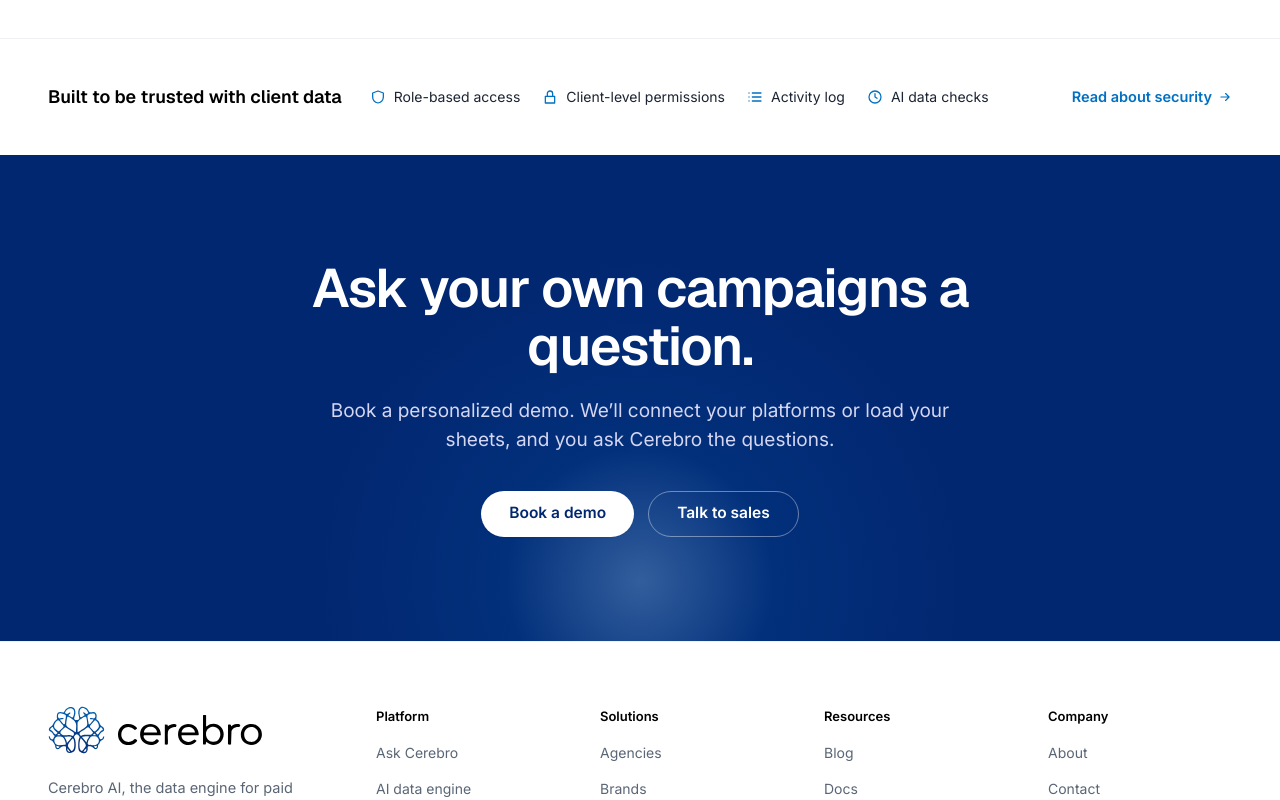
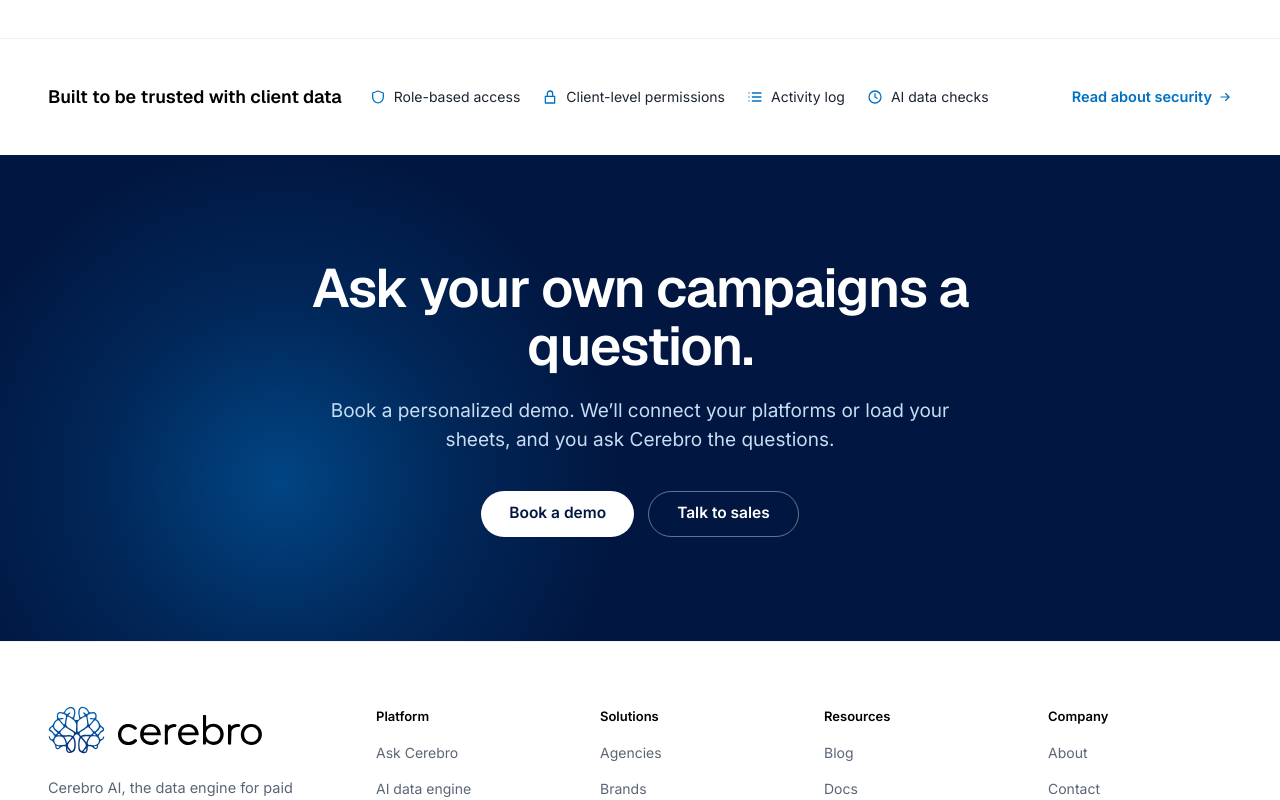
Before and after one commit to arsalanusman/cerebro-web, a Next.js app: page / in a window 1280 px wide. Shown: the part 6200-7000 px from the top of the page. Built offline with nearby package versions, Linux system fonts and the light colour scheme; no server answers.

Commit message:
style(footer): apply #011640 deep cosmic navy with bottom-left blue glow to footer CTA

```diff
--- a/components/SiteFooter.tsx
+++ b/components/SiteFooter.tsx
@@ -130,29 +130,29 @@ export function SiteFooter({ cta = true }: SiteFooterProps) {
         </div>
       </section>
 
-      {/* ── Call To Action Section (Clean & Impactful) ── */}
+      {/* ── Call To Action Section (Deep Cosmic Navy & Bottom-Left Radiant Blue Aura) ── */}
       {showCta && (
-        <section className="relative overflow-hidden py-16 lg:py-[104px] bg-[#022771] text-white">
-          {/* Subtle glow circle */}
+        <section className="relative overflow-hidden py-16 lg:py-[104px] bg-[#011640] text-white">
+          {/* Ambient luminous electric blue glow in bottom-left corner matching reference */}
           <div
             aria-hidden="true"
-            className="absolute -bottom-80 left-1/2 -ml-[380px] w-[760px] h-[760px] rounded-full pointer-events-none"
+            className="absolute -bottom-[200px] left-[-120px] sm:left-[max(-80px,calc(50%-760px))] w-[600px] sm:w-[720px] h-[600px] sm:h-[720px] rounded-full pointer-events-none"
             style={{
               background:
-                "radial-gradient(circle, rgba(142,197,240,0.35) 0, rgba(0,112,194,0.12) 25%, rgba(2,39,113,0) 60%)",
+                "radial-gradient(circle, rgba(0,112,194,0.52) 0%, rgba(0,112,194,0.18) 36%, rgba(1,22,64,0) 68%)",
             }}
           />
           <div className="relative max-w-[1440px] mx-auto px-6 sm:px-8 lg:px-12 box-border text-center">
             <h2 className="m-0 mx-auto max-w-[760px] font-heading font-semibold text-[34px] sm:text-[44px] lg:text-[54px] leading-[1.08] tracking-[-0.025em] text-white">
               Ask your own campaigns a question.
             </h2>
-            <p className="mt-5 mx-auto max-w-[620px] text-[16px] sm:text-[18px] lg:text-[19px] leading-[1.55] text-[#D4D6F2]">
+            <p className="mt-5 mx-auto max-w-[620px] text-[16px] sm:text-[18px] lg:text-[19px] leading-[1.55] text-[#C9DDF2]">
               Book a personalized demo. We’ll connect your platforms or load your sheets, and you ask Cerebro the questions.
             </p>
             <div className="mt-9 flex gap-3.5 justify-center flex-wrap items-center">
               <Link
                 href="/demo"
-                className="whitespace-nowrap shrink-0 inline-flex items-center justify-center min-h-[46px] px-7 rounded-full bg-white hover:bg-[#F3F4F6] text-[#022771] text-[15.5px] font-semibold transition-all shadow-sm hover:shadow-md hover:-translate-y-0.5 active:translate-y-0"
+                className="whitespace-nowrap shrink-0 inline-flex items-center justify-center min-h-[46px] px-7 rounded-full bg-white hover:bg-[#F3F4F6] text-[#011640] text-[15.5px] font-semibold transition-all shadow-sm hover:shadow-md hover:-translate-y-0.5 active:translate-y-0"
               >
                 Book a demo
               </Link>
```
